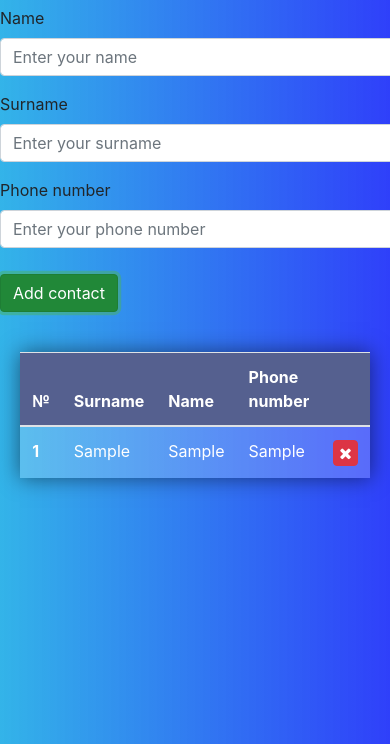
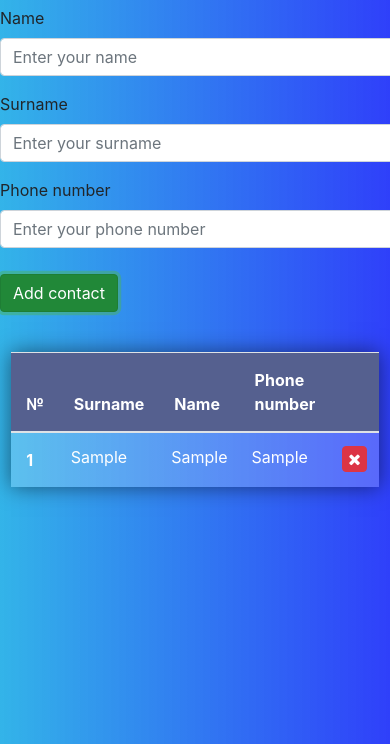
Before and after one commit to JeanPonomarev/WebDevelopmentCourse, a website: page PhoneBook/index.html in a window 390 px wide. Both pictures are taken after typing "Sample", "Sample", "Sample" into the empty fields and a click on the button "Add contact". Shown: the part 100-844 px from the top of the page. Drawn offline with nearby package versions, Linux system fonts and the light colour scheme.

Commit message:
Исправленная версия задачи PhoneBook jQuery

```diff
--- a/PhoneBook/script.js
+++ b/PhoneBook/script.js
@@ -14,7 +14,7 @@ $(document).ready(function () {
             return;
         }
 
-        var newContactTableRow = $("<tr></tr>")
+        var newContactTableRow = $("<tr></tr>");
 
         newContactTableRow.html(contactHtml);
 
@@ -27,7 +27,7 @@ $(document).ready(function () {
 
         tableBody.append(newContactTableRow);
 
-        newContactTableRow.find("button.delete").on("click", deleteContactHandler);
+        newContactTableRow.find("button.delete").click(deleteContactHandler);
 
         nameInputField.val("");
         surnameInputField.val("");
@@ -63,16 +63,16 @@ $(document).ready(function () {
     }
 
     function isEmpty(value) {
-        return !value.replace(/\s/g, '').length;
+        return !value.replace(/\s/g, "").length;
     }
 
     function handleValidationError(inputField, validationFeedbackId, errorMessage) {
         inputField.addClass("is-invalid");
-        inputField.attr("aria-describedby", validationFeedbackId);
+        inputField.prop("aria-describedby", validationFeedbackId);
 
         var validationFeedback = $("<div class='invalid-feedback'></div>");
         validationFeedback.text(errorMessage);
-        validationFeedback.attr("id", validationFeedbackId);
+        validationFeedback.prop("id", validationFeedbackId);
 
         validationFeedback.insertAfter(inputField);
     }
@@ -86,7 +86,7 @@ $(document).ready(function () {
     var deleteContactHandler = function (event) {
         event.target.closest("tr").remove();
         recalculateNumbers();
-    }
+    };
 
     function recalculateNumbers() {
         var tableRows = $("tbody tr");
@@ -104,5 +104,5 @@ $(document).ready(function () {
         "<button class='btn btn-danger delete'><i class='fa fa-times'></i></button>" +
         "</td>";
 
-    addContactButton.on("click", addContactHandler);
+    addContactButton.click(addContactHandler);
 });
--- a/PhoneBook/style.css
+++ b/PhoneBook/style.css
@@ -17,7 +17,7 @@ body {
     margin-top: 10px;
 }
 
-table {
+.table {
     margin-left: auto;
     margin-right: auto;
     margin-top: 20px;
@@ -27,17 +27,17 @@ table {
     box-shadow: 0 0 20px rgba(0,0,0,0.5);
 }
 
-th, td {
+.table th, td {
     padding: 15px;
     background-color: rgba(255,255,255,0.2);
     color: #fff;
 }
 
-th {
+.table th {
     text-align: left;
 }
 
-thead th {
+.table thead th {
     background-color: #55608f;
 }
 
```
